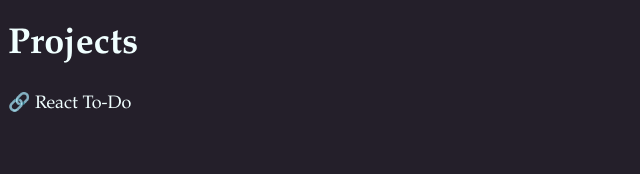
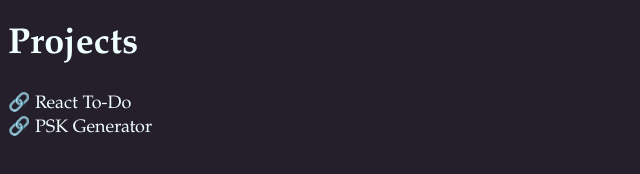
Before and after one commit to csnti/csnti.net, a plain HTML site: page index.html in a window 1280 px wide. Shown: the whole page, without its empty margins (0-640 px from the left). Drawn offline with Linux system fonts and the light colour scheme.

Commit message:
Added link to /psk-gen.html

```diff
--- a/index.html
+++ b/index.html
@@ -32,6 +32,7 @@
     <h1>Projects</h1>
     <div>
       <a href="/react-to-do/build/index.html">🔗 React To-Do</a>
+      <a href="/psk-gen.html">🔗 PSK Generator</a>
     </div>
   </div>
 </body>
```
